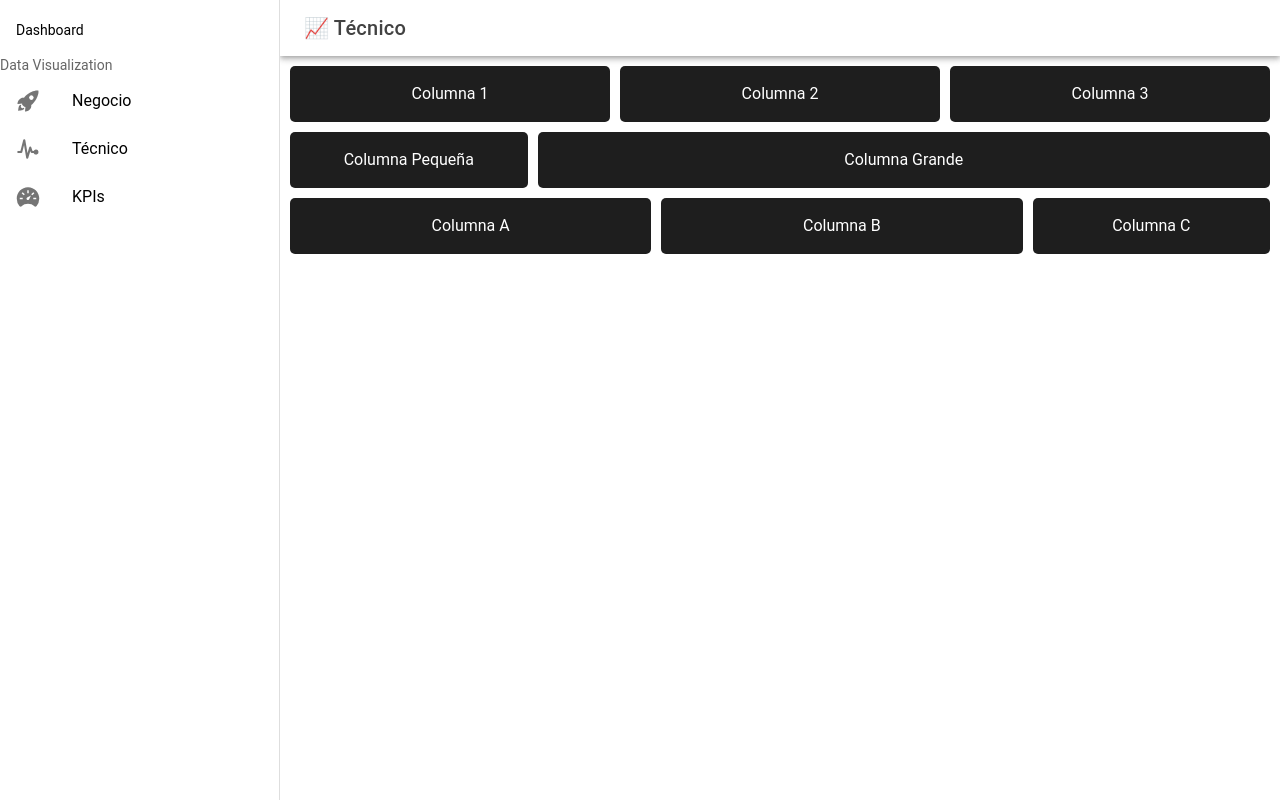
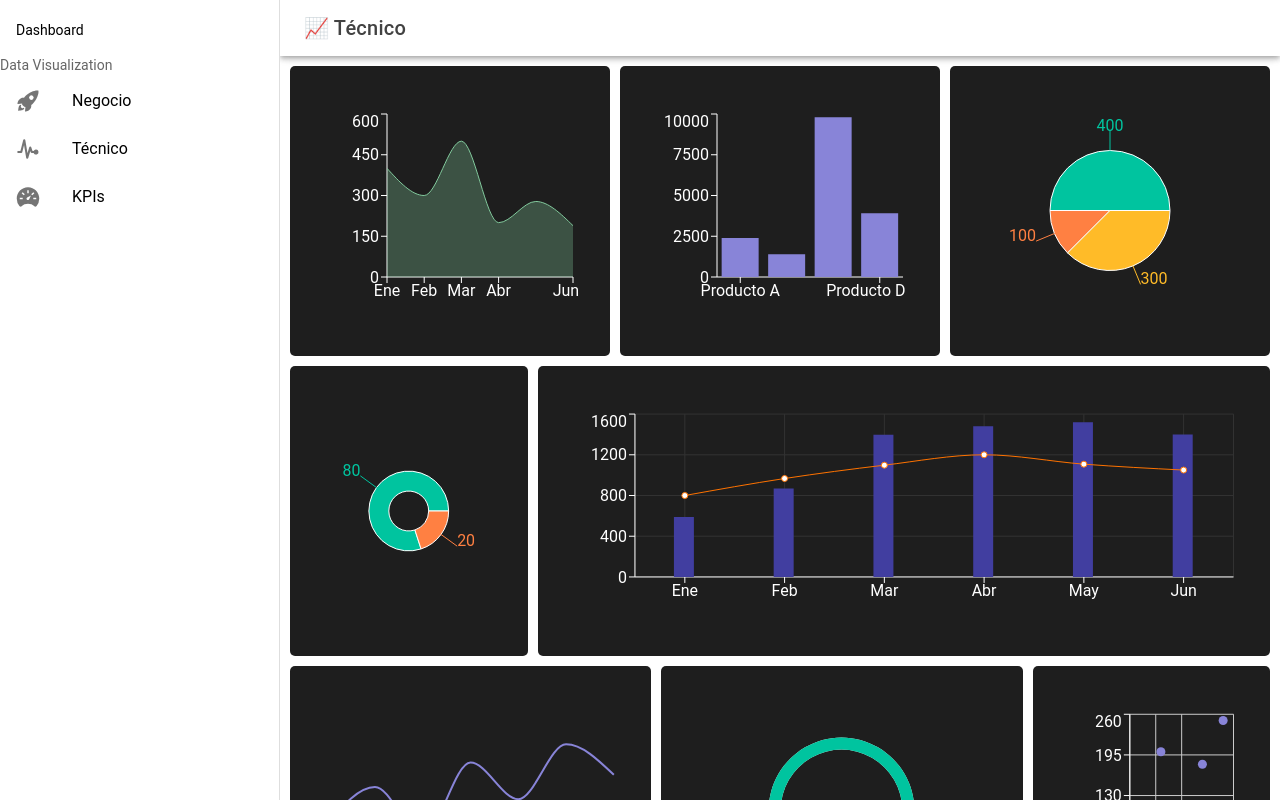
Before and after one commit to Cristian-Calderon/mi-dashboard-ionic, a React (Vite) app: page /tecnico in a window 1280 px wide. Built offline with nearby package versions, Linux system fonts and the light colour scheme.

Commit message:
Graficas Tecnico agregadas

```diff
--- a/package.json
+++ b/package.json
@@ -18,7 +18,8 @@
     "react": "^19.0.0",
     "react-apexcharts": "^1.7.0",
     "react-chartjs-2": "^5.3.0",
-    "react-dom": "^19.0.0"
+    "react-dom": "^19.0.0",
+    "recharts": "^2.15.3"
   },
   "devDependencies": {
     "@eslint/js": "^9.22.0",
--- /dev/null
+++ b/src/components/AreaChartTecnico.tsx
@@ -0,0 +1,36 @@
+// src/components/AreaChartTecnico.tsx
+import React from 'react';
+import { AreaChart, Area, XAxis, YAxis, Tooltip, ResponsiveContainer } from 'recharts';
+
+const data = [
+  { name: 'Ene', visitas: 400 },
+  { name: 'Feb', visitas: 300 },
+  { name: 'Mar', visitas: 500 },
+  { name: 'Abr', visitas: 200 },
+  { name: 'May', visitas: 278 },
+  { name: 'Jun', visitas: 189 },
+];
+
+const AreaChartTecnico: React.FC = () => {
+  return (
+    <div style={{
+      width: '100%',
+      height: '100%',
+      display: 'flex',
+      alignItems: 'center',
+      justifyContent: 'center',
+      padding: '1rem'
+    }}>
+      <ResponsiveContainer width="100%" height="90%">
+        <AreaChart data={data}>
+          <XAxis dataKey="name" stroke="#ffffff" />
+          <YAxis stroke="#ffffff" />
+          <Tooltip />
+          <Area type="monotone" dataKey="visitas" stroke="#82ca9d" fill="#82ca9d" fillOpacity={0.3} />
+        </AreaChart>
+      </ResponsiveContainer>
+    </div>
+  );
+};
+
+export default AreaChartTecnico;
--- /dev/null
+++ b/src/components/BarChartTecnico.tsx
@@ -0,0 +1,34 @@
+// src/components/BarChartTecnico.tsx
+import React from 'react';
+import { BarChart, Bar, XAxis, YAxis, Tooltip, ResponsiveContainer } from 'recharts';
+
+const data = [
+  { name: 'Producto A', ventas: 2400 },
+  { name: 'Producto B', ventas: 1398 },
+  { name: 'Producto C', ventas: 9800 },
+  { name: 'Producto D', ventas: 3908 },
+];
+
+const BarChartTecnico: React.FC = () => {
+  return (
+    <div style={{
+      width: '100%',
+      height: '100%',
+      display: 'flex',
+      alignItems: 'center',
+      justifyContent: 'center',
+      padding: '1rem'
+    }}>
+      <ResponsiveContainer width="100%" height="90%">
+        <BarChart data={data}>
+          <XAxis dataKey="name" stroke="#ffffff" />
+          <YAxis stroke="#ffffff" />
+          <Tooltip />
+          <Bar dataKey="ventas" fill="#8884d8" />
+        </BarChart>
+      </ResponsiveContainer>
+    </div>
+  );
+};
+
+export default BarChartTecnico;
--- /dev/null
+++ b/src/components/ComposedChartTecnico.tsx
@@ -0,0 +1,47 @@
+// src/components/ComposedChartTecnico.tsx
+import React from 'react';
+import {
+  ComposedChart,
+  Bar,
+  Line,
+  XAxis,
+  YAxis,
+  Tooltip,
+  ResponsiveContainer,
+  CartesianGrid,
+} from 'recharts';
+
+const data = [
+  { name: 'Ene', ventas: 590, visitas: 800 },
+  { name: 'Feb', ventas: 868, visitas: 967 },
+  { name: 'Mar', ventas: 1397, visitas: 1098 },
+  { name: 'Abr', ventas: 1480, visitas: 1200 },
+  { name: 'May', ventas: 1520, visitas: 1108 },
+  { name: 'Jun', ventas: 1400, visitas: 1050 },
+];
+
+const ComposedChartTecnico: React.FC = () => {
+  return (
+    <div style={{
+      width: '100%',
+      height: '100%',
+      display: 'flex',
+      alignItems: 'center',
+      justifyContent: 'center',
+      padding: '1rem'
+    }}>
+      <ResponsiveContainer width="100%" height="90%">
+        <ComposedChart data={data}>
+          <CartesianGrid stroke="#333" />
+          <XAxis dataKey="name" stroke="#ffffff" />
+          <YAxis stroke="#ffffff" />
+          <Tooltip />
+          <Bar dataKey="ventas" barSize={20} fill="#413ea0" />
+          <Line type="monotone" dataKey="visitas" stroke="#ff7300" />
+        </ComposedChart>
+      </ResponsiveContainer>
+    </div>
+  );
+};
+
+export default ComposedChartTecnico;
--- /dev/null
+++ b/src/components/MiniPieChartTecnico.tsx
@@ -0,0 +1,44 @@
+// src/components/MiniPieChartTecnico.tsx
+import React from 'react';
+import { PieChart, Pie, Cell, ResponsiveContainer } from 'recharts';
+
+const data = [
+  { name: 'Activo', value: 80 },
+  { name: 'Inactivo', value: 20 },
+];
+
+const COLORS = ['#00C49F', '#FF8042'];
+
+const MiniPieChartTecnico: React.FC = () => {
+  return (
+    <div style={{
+      width: '100%',
+      height: '100%',
+      display: 'flex',
+      alignItems: 'center',
+      justifyContent: 'center',
+      padding: '1rem'
+    }}>
+      <ResponsiveContainer width="100%" height="100%">
+        <PieChart>
+          <Pie
+            data={data}
+            dataKey="value"
+            nameKey="name"
+            cx="50%"
+            cy="50%"
+            outerRadius={40} /* más pequeño que un PieChart normal */
+            innerRadius={20}
+            label
+          >
+            {data.map((entry, index) => (
+              <Cell key={`cell-${index}`} fill={COLORS[index % COLORS.length]} />
+            ))}
+          </Pie>
+        </PieChart>
+      </ResponsiveContainer>
+    </div>
+  );
+};
+
+export default MiniPieChartTecnico;
--- /dev/null
+++ b/src/components/PieChartTecnico.tsx
@@ -0,0 +1,46 @@
+// src/components/PieChartTecnico.tsx
+import React from 'react';
+import { PieChart, Pie, Cell, Tooltip, ResponsiveContainer } from 'recharts';
+
+const data = [
+  { name: 'Correcto', value: 400 },
+  { name: 'Errores', value: 100 },
+  { name: 'Pendientes', value: 300 },
+];
+
+const COLORS = ['#00C49F', '#FF8042', '#FFBB28']; // Verde, Naranja, Amarillo
+
+const PieChartTecnico: React.FC = () => {
+  return (
+    <div style={{
+      width: '100%',
+      height: '100%',
+      display: 'flex',
+      alignItems: 'center',
+      justifyContent: 'center',
+      padding: '1rem'
+    }}>
+      <ResponsiveContainer width="100%" height="90%">
+        <PieChart>
+          <Pie
+            data={data}
+            dataKey="value"
+            nameKey="name"
+            cx="50%"
+            cy="50%"
+            outerRadius={60}
+            fill="#8884d8"
+            label
+          >
+            {data.map((entry, index) => (
+              <Cell key={`cell-${index}`} fill={COLORS[index % COLORS.length]} />
+            ))}
+          </Pie>
+          <Tooltip />
+        </PieChart>
+      </ResponsiveContainer>
+    </div>
+  );
+};
+
+export default PieChartTecnico;
--- /dev/null
+++ b/src/components/RadialBarChartTecnico.tsx
@@ -0,0 +1,47 @@
+// src/components/RadialBarChartTecnico.tsx
+import React from 'react';
+import { RadialBarChart, RadialBar, ResponsiveContainer, Tooltip } from 'recharts';
+
+const data = [
+  {
+    name: 'Progreso',
+    value: 75, // porcentaje
+    fill: '#00C49F', // color verde bonito
+  },
+];
+
+const RadialBarChartTecnico: React.FC = () => {
+  return (
+    <div style={{
+      width: '100%',
+      height: '100%',
+      display: 'flex',
+      alignItems: 'center',
+      justifyContent: 'center',
+      padding: '1rem'
+    }}>
+      <ResponsiveContainer width="100%" height="90%">
+        <RadialBarChart
+          cx="50%"
+          cy="50%"
+          innerRadius="70%"
+          outerRadius="90%"
+          barSize={12}
+          data={data}
+          startAngle={180}
+          endAngle={-180}
+        >
+          <RadialBar
+            minAngle={15}
+            background
+            clockWise
+            dataKey="value"
+          />
+          <Tooltip />
+        </RadialBarChart>
+      </ResponsiveContainer>
+    </div>
+  );
+};
+
+export default RadialBarChartTecnico;
--- /dev/null
+++ b/src/components/ScatterChartTecnico.tsx
@@ -0,0 +1,44 @@
+// src/components/ScatterChartTecnico.tsx
+import React from 'react';
+import {
+  ScatterChart,
+  Scatter,
+  XAxis,
+  YAxis,
+  CartesianGrid,
+  Tooltip,
+  ResponsiveContainer
+} from 'recharts';
+
+const data = [
+  { x: 10, y: 30 },
+  { x: 30, y: 200 },
+  { x: 50, y: 100 },
+  { x: 70, y: 180 },
+  { x: 90, y: 250 },
+];
+
+const ScatterChartTecnico: React.FC = () => {
+  return (
+    <div style={{
+      width: '100%',
+      height: '100%',
+      display: 'flex',
+      alignItems: 'center',
+      justifyContent: 'center',
+      padding: '1rem'
+    }}>
+      <ResponsiveContainer width="100%" height="90%">
+        <ScatterChart>
+          <CartesianGrid />
+          <XAxis type="number" dataKey="x" name="Duración" stroke="#ffffff" />
+          <YAxis type="number" dataKey="y" name="Ventas" stroke="#ffffff" />
+          <Tooltip cursor={{ strokeDasharray: '3 3' }} />
+          <Scatter name="Ventas vs Duración" data={data} fill="#8884d8" />
+        </ScatterChart>
+      </ResponsiveContainer>
+    </div>
+  );
+};
+
+export default ScatterChartTecnico;
--- /dev/null
+++ b/src/components/TinyLineChartTecnico.tsx
@@ -0,0 +1,34 @@
+// src/components/TinyLineChartTecnico.tsx
+import React from 'react';
+import { LineChart, Line, ResponsiveContainer } from 'recharts';
+
+const data = [
+  { value: 12 },
+  { value: 18 },
+  { value: 10 },
+  { value: 22 },
+  { value: 16 },
+  { value: 25 },
+  { value: 20 },
+];
+
+const TinyLineChartTecnico: React.FC = () => {
+  return (
+    <div style={{
+      width: '100%',
+      height: '100%',
+      display: 'flex',
+      alignItems: 'center',
+      justifyContent: 'center',
+      padding: '1rem'
+    }}>
+      <ResponsiveContainer width="100%" height="80%">
+        <LineChart data={data}>
+          <Line type="monotone" dataKey="value" stroke="#8884d8" strokeWidth={2} dot={false} />
+        </LineChart>
+      </ResponsiveContainer>
+    </div>
+  );
+};
+
+export default TinyLineChartTecnico;
--- a/src/pages/TecnicoPage/TecnicoPage.module.css
+++ b/src/pages/TecnicoPage/TecnicoPage.module.css
@@ -7,30 +7,26 @@
   height: 100%;
   display: flex;
   justify-content: center;
-    align-items: flex-start;
+  align-items: center; /* 👈 ahora centro verticalmente */
   padding: 1rem;
   color: #fff;
 }
 
+
+  /* Evitar overflow en filas */
 /* Evitar overflow en filas */
 .row-1,
 .row-2,
 .row-3 {
   overflow: hidden;
+  min-height: 300px;
 }
+
+
 
   /* Responsive heights en desktop */
   @media (min-width: 992px) {
     .dashboard-grid {
       height: 100vh;
     }
-    .row-1 {
-      height: 20%;
   }
-    .row-2 {
-      height: 40%;
-    }
-    .row-3 {
-      height: 40%;
-    }
-  }
--- a/src/pages/TecnicoPage/TecnicoPage.tsx
+++ b/src/pages/TecnicoPage/TecnicoPage.tsx
@@ -13,6 +13,17 @@ import {
   IonCol
 } from '@ionic/react';
 import styles from './TecnicoPage.module.css';
+import AreaChartTecnico from '../../components/AreaChartTecnico';
+import BarChartTecnico from '../../components/BarChartTecnico';
+import PieChartTecnico from '../../components/PieChartTecnico';
+import MiniPieChartTecnico from '../../components/MiniPieChartTecnico';
+import ComposedChartTecnico from '../../components/ComposedChartTecnico';
+import TinyLineChartTecnico from '../../components/TinyLineChartTecnico';
+import RadialBarChartTecnico from '../../components/RadialBarChartTecnico';
+import ScatterChartTecnico from '../../components/ScatterChartTecnico';
+
+
+
 
 const TecnicoPage: React.FC = () => (
   <IonPage>
@@ -30,37 +41,60 @@ const TecnicoPage: React.FC = () => (
         {/* Fila 1: 3 columnas */}
         <IonRow className={styles['row-1']}>
           <IonCol size="12" size-lg="4">
-            <div className={styles.box}>Columna 1</div>
+            <div className={styles.box}>
+              <AreaChartTecnico />
+            </div>
+          </IonCol>
+
+          <IonCol size="6" size-lg="4">
+            <div className={styles.box}>
+              <BarChartTecnico />
+            </div>
           </IonCol>
           <IonCol size="6" size-lg="4">
-            <div className={styles.box}>Columna 2</div>
+            <div className={styles.box}>
+              <PieChartTecnico />
+            </div>
           </IonCol>
-          <IonCol size="6" size-lg="4">
-            <div className={styles.box}>Columna 3</div>
-          </IonCol>
+
         </IonRow>
 
         {/* Fila 2: invertir orden en desktop */}
         <IonRow className={styles['row-2']}>
           <IonCol size="12" size-lg="3" order-lg="2">
-            <div className={styles.box}>Columna Pequeña</div>
+            <div className={styles.box}>
+              <MiniPieChartTecnico />
+            </div>
           </IonCol>
+
           <IonCol size="12" size-lg="9" order-lg="1">
-            <div className={styles.box}>Columna Grande</div>
+            <div className={styles.box}>
+              <ComposedChartTecnico />
+            </div>
           </IonCol>
+
         </IonRow>
 
         {/* Fila 3: 3 columnas con proporciones 4.5, 4.5, 3 */}
         <IonRow className={styles['row-3']}>
           <IonCol size="12" size-lg="4.5">
-            <div className={styles.box}>Columna A</div>
+            <div className={styles.box}>
+              <TinyLineChartTecnico />
+            </div>
           </IonCol>
+
           <IonCol size="12" size-lg="4.5">
-            <div className={styles.box}>Columna B</div>
+            <div className={styles.box}>
+              <RadialBarChartTecnico />
+            </div>
           </IonCol>
+
           <IonCol size="12" size-lg="3">
-            <div className={styles.box}>Columna C</div>
+            <div className={styles.box}>
+              <ScatterChartTecnico />
+            </div>
           </IonCol>
+
         </IonRow>
       </IonGrid>
     </IonContent>
```
Also changed, not shown: src/pages/NegocioPage/NegocioPage.module.css (+9 -0 lines), 1 other file (tests, documents, lock files or other folders). Lines whose indentation alone changed are shown as unchanged.
